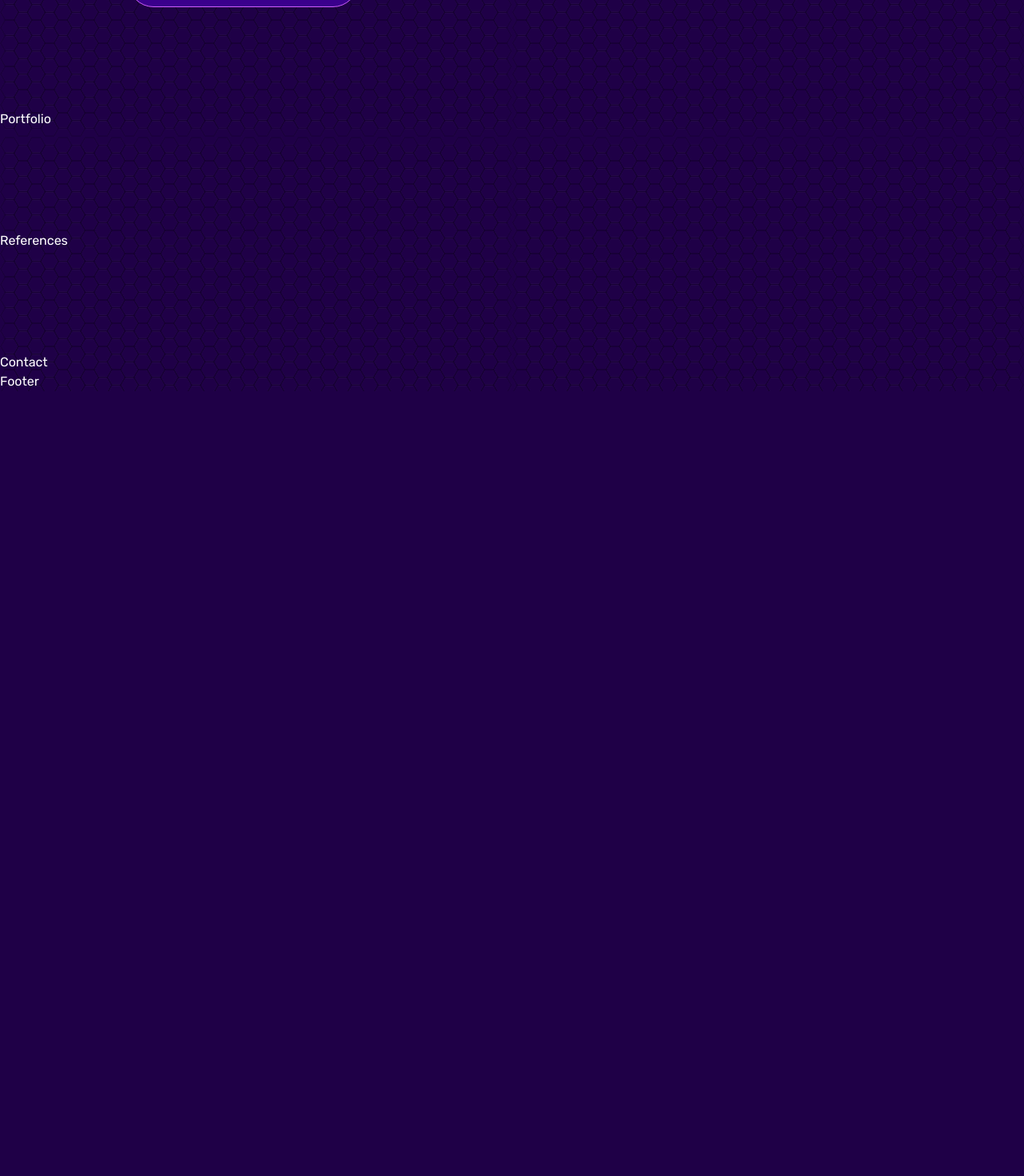
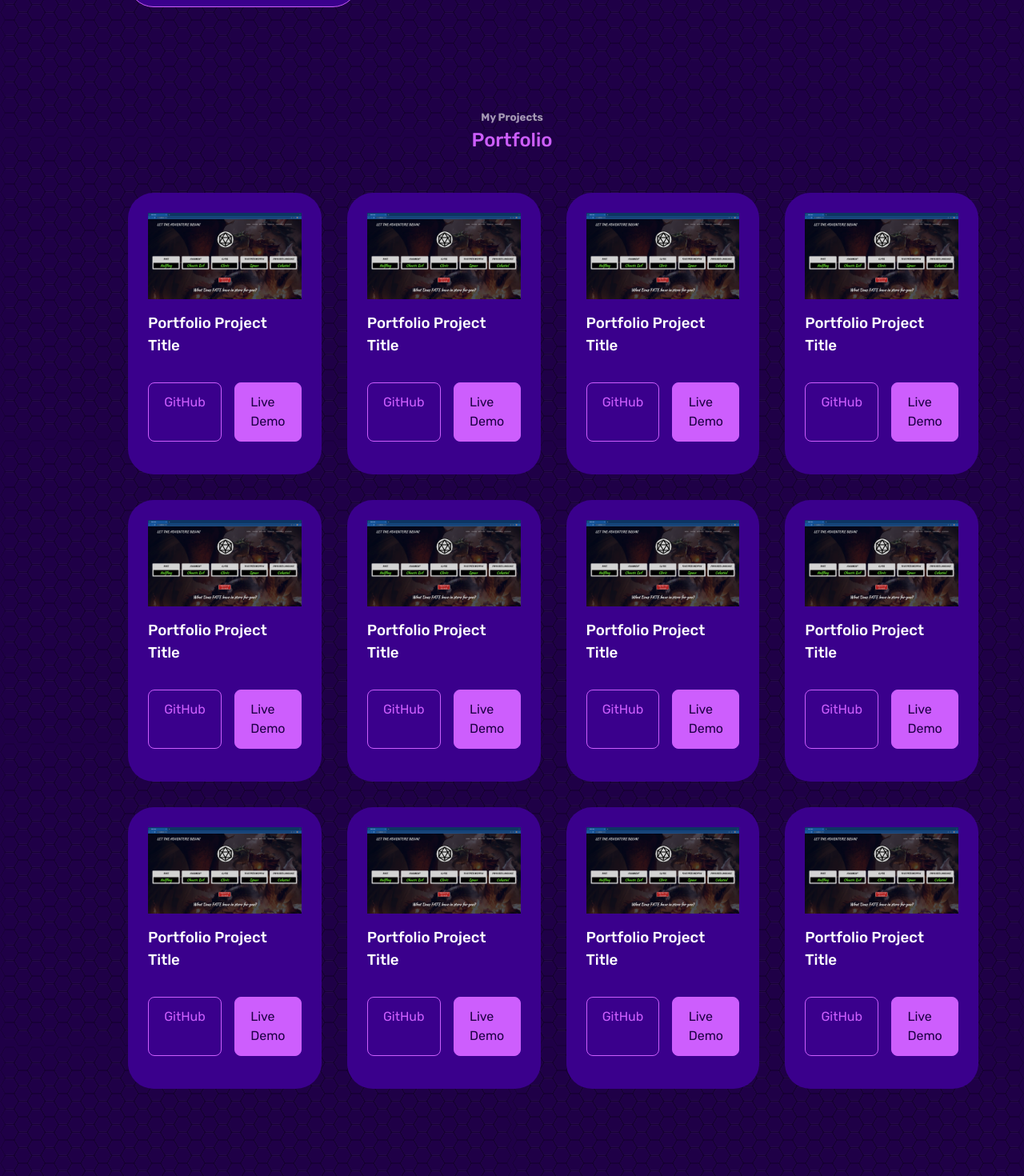
Before and after one commit to WCalderbank/AboutMe_Website, a React (Create React App) app in the folder aboutme_website/: page / in a window 1280 px wide. Shown: the part 3240-4710 px from the top of the page at 80% size. Before the commit the page ends 3729 px from the top, so only its background shows below. Built offline with nearby package versions, Linux system fonts and the light colour scheme.

Commit message:
Portfolio Section

```diff
--- a/aboutme_website/src/Components/Portfolio/Portfolio.css
+++ b/aboutme_website/src/Components/Portfolio/Portfolio.css
@@ -0,0 +1,49 @@
+.portfolio_container {
+  display: grid;
+  grid-template-columns: repeat(4, 1fr);
+  gap: 2rem;
+}
+
+.portfolio_project {
+  background: var(--color-bg-variant);
+  padding: 1.5rem;
+  border-radius: 2rem;
+  border: 1px solid transparent;
+  transition: var(--transition);
+}
+
+.portfolio_project:hover {
+  border-color: var(--color-primary);
+  background: transparent;
+}
+
+.portfolio_project_image {
+  border-radius: 1.5;
+  overflow: hidden;
+}
+
+.portfolio_project h3 {
+  margin: 1rem 0 2rem;
+}
+
+.portfolio_project_cta {
+  display: flex;
+  gap: 1rem;
+  margin-bottom: 1rem;
+}
+
+/* ============= Medium Devices ================= */
+@media screen and (max-width: 1024px) {
+  .portfolio_container {
+    grid-template-columns: 1fr 1fr;
+    gap: 1rem;
+  }
+}
+
+/* ============= Small Devices ================= */
+@media screen and (max-width: 600px) {
+  .portfolio_container {
+    grid-template-columns: 1fr;
+    gap: 1rem;
+  }
+}
--- a/aboutme_website/src/Components/Portfolio/Portfolio.jsx
+++ b/aboutme_website/src/Components/Portfolio/Portfolio.jsx
@@ -1,8 +1,256 @@
 import React from "react";
 import "./Portfolio.css";
+import Project1 from "../../Accessories/React-Built D&D - 1.png";
 
 function Portfolio() {
-  return <section id="portfolio">Portfolio</section>;
+  return (
+    <section id="portfolio">
+      <h5>My Projects</h5>
+      <h2>Portfolio</h2>
+      <div className="container portfolio_container">
+        <article className="portfolio_project">
+          <div className="portfolio_project_image">
+            <img src={Project1} alt="Project" />
+          </div>
+          <h3>Portfolio Project Title</h3>
+          <div className="portfolio_project_cta">
+            <a
+              href="https://github.com/WCalderbank/Random-Dungeons-and-Dragons-Character-Creator"
+              className="btn"
+            >
+              GitHub
+            </a>
+            <a
+              href="https://github.com/WCalderbank"
+              className="btn btn-primary"
+            >
+              Live Demo
+            </a>
+          </div>
+        </article>
+        <article className="portfolio_project">
+          <div className="portfolio_project_image">
+            <img src={Project1} alt="Project" />
+          </div>
+          <h3>Portfolio Project Title</h3>
+          <div className="portfolio_project_cta">
+            <a
+              href="https://github.com/WCalderbank/Random-Dungeons-and-Dragons-Character-Creator"
+              className="btn"
+            >
+              GitHub
+            </a>
+            <a
+              href="https://github.com/WCalderbank"
+              className="btn btn-primary"
+            >
+              Live Demo
+            </a>
+          </div>
+        </article>
+        <article className="portfolio_project">
+          <div className="portfolio_project_image">
+            <img src={Project1} alt="Project" />
+          </div>
+          <h3>Portfolio Project Title</h3>
+          <div className="portfolio_project_cta">
+            <a
+              href="https://github.com/WCalderbank/Random-Dungeons-and-Dragons-Character-Creator"
+              className="btn"
+            >
+              GitHub
+            </a>
+            <a
+              href="https://github.com/WCalderbank"
+              className="btn btn-primary"
+            >
+              Live Demo
+            </a>
+          </div>
+        </article>
+        <article className="portfolio_project">
+          <div className="portfolio_project_image">
+            <img src={Project1} alt="Project" />
+          </div>
+          <h3>Portfolio Project Title</h3>
+          <div className="portfolio_project_cta">
+            <a
+              href="https://github.com/WCalderbank/Random-Dungeons-and-Dragons-Character-Creator"
+              className="btn"
+            >
+              GitHub
+            </a>
+            <a
+              href="https://github.com/WCalderbank"
+              className="btn btn-primary"
+            >
+              Live Demo
+            </a>
+          </div>
+        </article>
+        <article className="portfolio_project">
+          <div className="portfolio_project_image">
+            <img src={Project1} alt="Project" />
+          </div>
+          <h3>Portfolio Project Title</h3>
+          <div className="portfolio_project_cta">
+            <a
+              href="https://github.com/WCalderbank/Random-Dungeons-and-Dragons-Character-Creator"
+              className="btn"
+            >
+              GitHub
+            </a>
+            <a
+              href="https://github.com/WCalderbank"
+              className="btn btn-primary"
+            >
+              Live Demo
+            </a>
+          </div>
+        </article>
+        <article className="portfolio_project">
+          <div className="portfolio_project_image">
+            <img src={Project1} alt="Project" />
+          </div>
+          <h3>Portfolio Project Title</h3>
+          <div className="portfolio_project_cta">
+            <a
+              href="https://github.com/WCalderbank/Random-Dungeons-and-Dragons-Character-Creator"
+              className="btn"
+            >
+              GitHub
+            </a>
+            <a
+              href="https://github.com/WCalderbank"
+              className="btn btn-primary"
+            >
+              Live Demo
+            </a>
+          </div>
+        </article>
+        <article className="portfolio_project">
+          <div className="portfolio_project_image">
+            <img src={Project1} alt="Project" />
+          </div>
+          <h3>Portfolio Project Title</h3>
+          <div className="portfolio_project_cta">
+            <a
+              href="https://github.com/WCalderbank/Random-Dungeons-and-Dragons-Character-Creator"
+              className="btn"
+            >
+              GitHub
+            </a>
+            <a
+              href="https://github.com/WCalderbank"
+              className="btn btn-primary"
+            >
+              Live Demo
+            </a>
+          </div>
+        </article>
+        <article className="portfolio_project">
+          <div className="portfolio_project_image">
+            <img src={Project1} alt="Project" />
+          </div>
+          <h3>Portfolio Project Title</h3>
+          <div className="portfolio_project_cta">
+            <a
+              href="https://github.com/WCalderbank/Random-Dungeons-and-Dragons-Character-Creator"
+              className="btn"
+            >
+              GitHub
+            </a>
+            <a
+              href="https://github.com/WCalderbank"
+              className="btn btn-primary"
+            >
+              Live Demo
+            </a>
+          </div>
+        </article>
+        <article className="portfolio_project">
+          <div className="portfolio_project_image">
+            <img src={Project1} alt="Project" />
+          </div>
+          <h3>Portfolio Project Title</h3>
+          <div className="portfolio_project_cta">
+            <a
+              href="https://github.com/WCalderbank/Random-Dungeons-and-Dragons-Character-Creator"
+              className="btn"
+            >
+              GitHub
+            </a>
+            <a
+              href="https://github.com/WCalderbank"
+              className="btn btn-primary"
+            >
+              Live Demo
+            </a>
+          </div>
+        </article>
+        <article className="portfolio_project">
+          <div className="portfolio_project_image">
+            <img src={Project1} alt="Project" />
+          </div>
+          <h3>Portfolio Project Title</h3>
+          <div className="portfolio_project_cta">
+            <a
+              href="https://github.com/WCalderbank/Random-Dungeons-and-Dragons-Character-Creator"
+              className="btn"
+            >
+              GitHub
+            </a>
+            <a
+              href="https://github.com/WCalderbank"
+              className="btn btn-primary"
+            >
+              Live Demo
+            </a>
+          </div>
+        </article>
+        <article className="portfolio_project">
+          <div className="portfolio_project_image">
+            <img src={Project1} alt="Project" />
+          </div>
+          <h3>Portfolio Project Title</h3>
+          <div className="portfolio_project_cta">
+            <a
+              href="https://github.com/WCalderbank/Random-Dungeons-and-Dragons-Character-Creator"
+              className="btn"
+            >
+              GitHub
+            </a>
+            <a
+              href="https://github.com/WCalderbank"
+              className="btn btn-primary"
+            >
+              Live Demo
+            </a>
+          </div>
+        </article>
+        <article className="portfolio_project">
+          <div className="portfolio_project_image">
+            <img src={Project1} alt="Project" />
+          </div>
+          <h3>Portfolio Project Title</h3>
+          <div className="portfolio_project_cta">
+            <a
+              href="https://github.com/WCalderbank/Random-Dungeons-and-Dragons-Character-Creator"
+              className="btn"
+            >
+              GitHub
+            </a>
+            <a
+              href="https://github.com/WCalderbank"
+              className="btn btn-primary"
+            >
+              Live Demo
+            </a>
+          </div>
+        </article>
+      </div>
+    </section>
+  );
 }
 
 export default Portfolio;
```
Also changed, not shown: aboutme_website/src/Accessories/React-Built D&D - 1.png (added), aboutme_website/src/Components/ServicesIProvide/ServicesIProvide.jsx (renamed from aboutme_website/src/Components/ServicesIProvide/ServicesIProvide.js).
